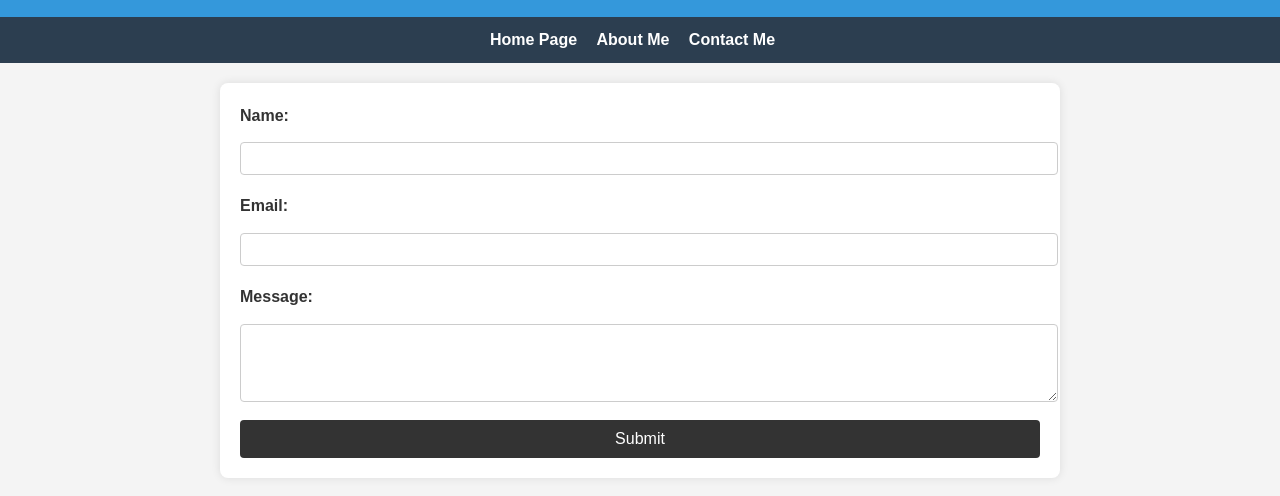
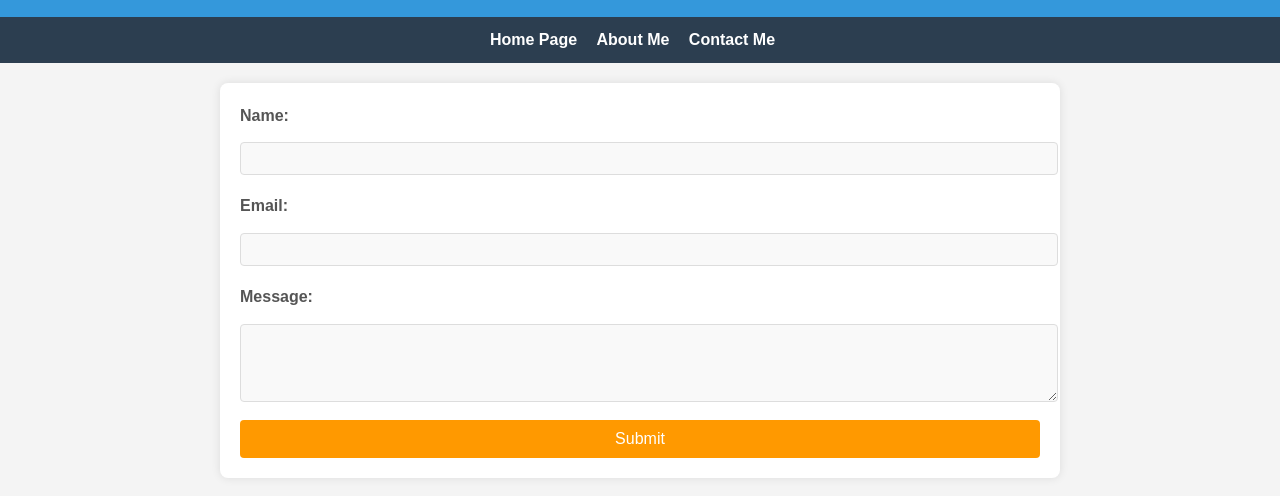
Before and after one commit to sjgriffith99/web-development-project, a website: page html/contact.html in a window 1280 px wide. Shown: the part 74-570 px from the top of the page. Drawn offline with Linux system fonts and the light colour scheme; files that its build step writes are made by us from their sources; files whose address does not match are found by name.

Commit message:
CSS Updates still

```diff
--- a/css/styles.css
+++ b/css/styles.css
@@ -9,6 +9,7 @@ li {
     padding: 0;
 }
 
+/* Global styles */
 body {
     font-family: 'Arial', sans-serif;
     line-height: 1.6;
@@ -42,6 +43,11 @@ nav a {
     text-decoration: none;
     color: #fff;
     font-weight: bold;
+    transition: color 0.3s; /* Add transition effect for navigation links */
+}
+
+nav a:hover {
+    color: #ff9900; /* Change color of navigation links on hover */
 }
 
 section {
@@ -53,6 +59,7 @@ section {
     box-shadow: 0 0 10px rgba(0, 0, 0, 0.1);
 }
 
+/* Form styles */
 form {
     display: grid;
     gap: 10px;
@@ -60,21 +67,24 @@ form {
 
 label {
     font-weight: bold;
+    color: #555; /* Change color of form labels */
 }
 
-input,
+input[type="text"],
+input[type="email"],
 textarea {
     width: 100%;
     padding: 8px;
     margin-top: 4px;
     margin-bottom: 8px;
-    border: 1px solid #ccc;
+    background-color: #f9f9f9; /* Change background color of text fields */
+    border: 1px solid #ddd; /* Change border color of text fields */
     border-radius: 4px;
 }
 
 button {
-    background-color: #333;
-    color: #fff;
+    background-color: #ff9900; /* Change background color of buttons */
+    color: #fff; /* Change text color of buttons */
     padding: 10px 15px;
     border: none;
     border-radius: 4px;
@@ -83,7 +93,7 @@ button {
 }
 
 button:hover {
-    background-color: #555;
+    background-color: #cc7700; /* Change background color of buttons on hover */
 }
 
 /* Responsive styles */
```
